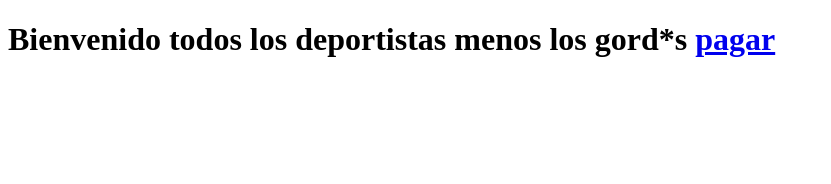
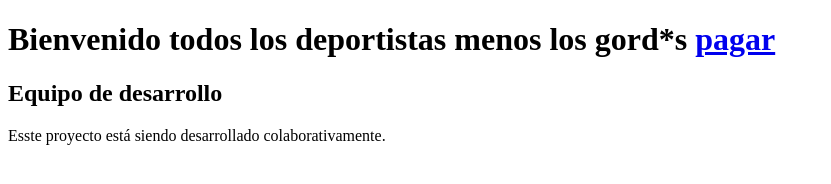
Before and after one commit to agustincaudana5-code/Prueba, a plain HTML site: page index.html in a window 1280 px wide. Shown: the whole page, without its empty margins (0-831 px from the left). Drawn offline with Linux system fonts and the light colour scheme.

Commit message:
Fer24/09/2026
Se Agrego contenido en las lineas 12 a 16.

```diff
--- a/index.html
+++ b/index.html
@@ -9,5 +9,9 @@
     <h1>Bienvenido todos los deportistas menos los gord*s</ah1>
     <a href="mercadopago.com/Fernando">pagar </a>
 
+    <h2>Equipo de desarrollo</h2>
+    <p>Esste proyecto está siendo desarrollado colaborativamente.</p>
+
+
 </body>
 </html>
```
